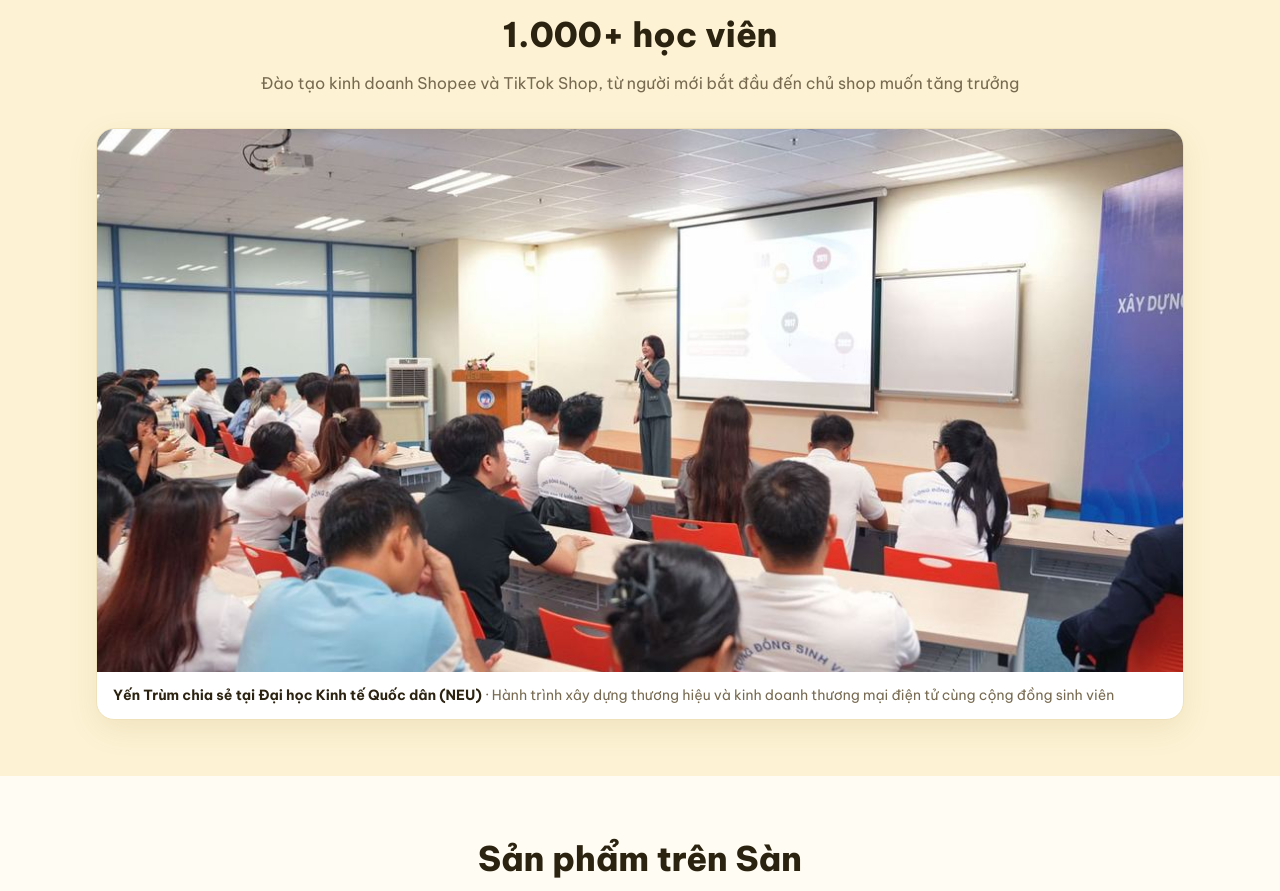
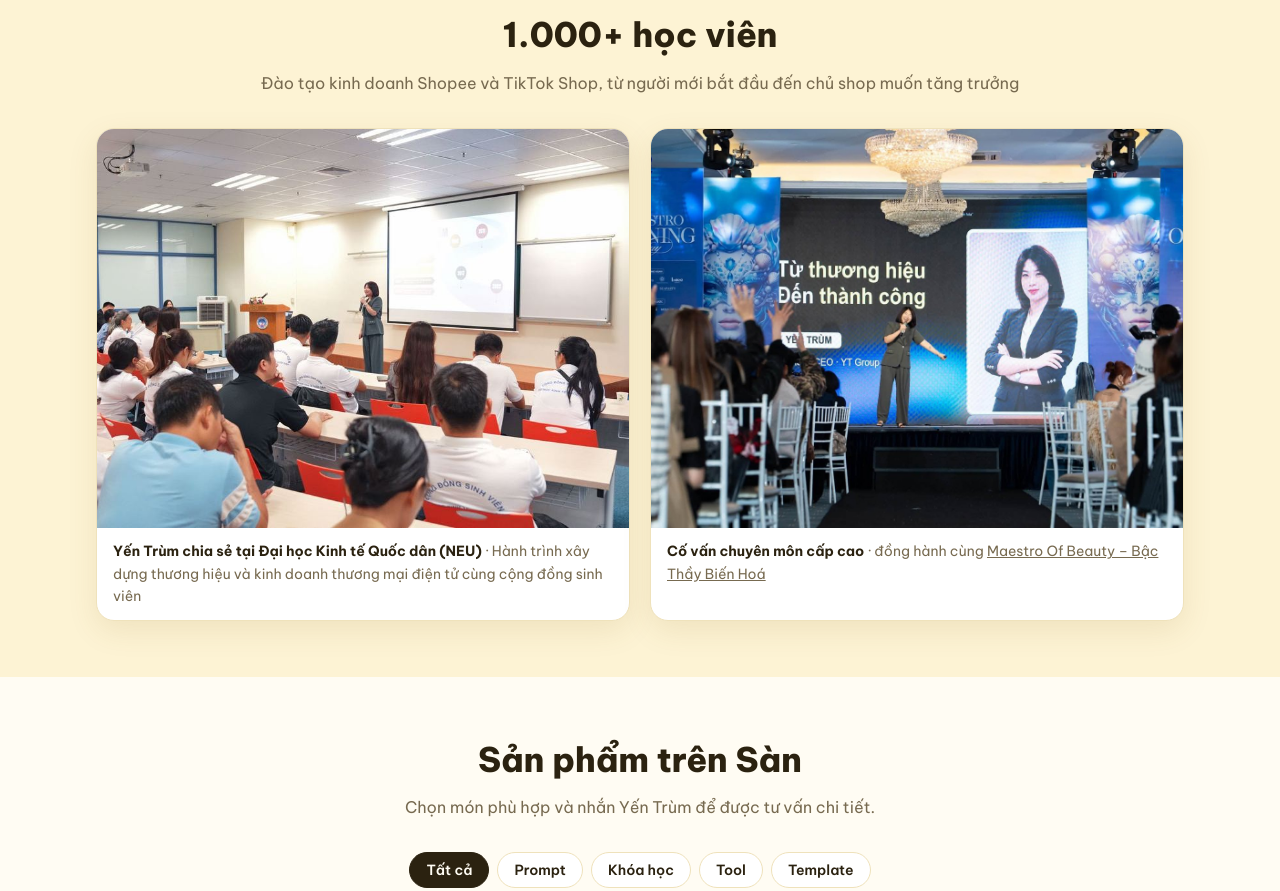
Before and after one commit to yentrum/san, a plain HTML site: page index.html in a window 1280 px wide. Shown: the part 4060-4951 px from the top of the page. Drawn offline with Linux system fonts and the light colour scheme.

Commit message:
Thêm ảnh Maestro Opening Day cạnh ảnh NEU ở mục 1.000+ học viên
Co-Authored-By: Claude Sonnet 5.5 <noreply@anthropic.com>
Claude-Session: https://claude.ai/code/session_01UPxCBUuJkHDuQS9JBcKKd1

```diff
--- a/index.html
+++ b/index.html
@@ -162,6 +162,8 @@ section{padding:56px 0}
 .live{display:grid;grid-template-columns:minmax(0,180px) minmax(0,1fr);gap:18px;align-items:center;margin-top:20px}
 .live img{width:100%;border-radius:16px;display:block}
 /* doi tac */
+.edu-grid{display:grid;grid-template-columns:repeat(2,minmax(0,1fr));gap:20px}
+@media (max-width:700px){.edu-grid{grid-template-columns:1fr}}
 .partners{display:grid;grid-template-columns:repeat(2,minmax(0,1fr));gap:20px}
 @media (max-width:700px){.partners{grid-template-columns:1fr}}
 .partners figure{margin:0;display:flex;flex-direction:column}
@@ -340,7 +342,10 @@ footer{padding:36px 0;border-top:1px solid var(--line);margin-top:56px;color:var
   <section id="hoc-vien" style="background:var(--surface-2)">
     <div class="wrap">
       <div class="sec-head"><h2>1.000+ học viên</h2><p>Đào tạo kinh doanh Shopee và TikTok Shop, từ người mới bắt đầu đến chủ shop muốn tăng trưởng</p></div>
-      <figure class="photo" style="margin:0"><img src="img/chia-se-neu.jpg" alt="Yến Trùm chia sẻ kinh nghiệm kinh doanh thương mại điện tử với sinh viên Đại học Kinh tế Quốc dân" loading="lazy" style="aspect-ratio:16/8;object-fit:cover;object-position:center 40%"><figcaption><b>Yến Trùm chia sẻ tại Đại học Kinh tế Quốc dân (NEU)</b> · Hành trình xây dựng thương hiệu và kinh doanh thương mại điện tử cùng cộng đồng sinh viên</figcaption></figure>
+      <div class="edu-grid">
+        <figure class="photo" style="margin:0"><img src="img/chia-se-neu.jpg" alt="Yến Trùm chia sẻ kinh nghiệm kinh doanh thương mại điện tử với sinh viên Đại học Kinh tế Quốc dân" loading="lazy" style="aspect-ratio:4/3;object-fit:cover;object-position:center 40%"><figcaption><b>Yến Trùm chia sẻ tại Đại học Kinh tế Quốc dân (NEU)</b> · Hành trình xây dựng thương hiệu và kinh doanh thương mại điện tử cùng cộng đồng sinh viên</figcaption></figure>
+        <figure class="photo" style="margin:0"><img src="img/maestro-co-van.jpg" alt="Yến Trùm chia sẻ trên sân khấu Maestro Opening Day với chủ đề Từ thương hiệu đến thành công" loading="lazy" style="aspect-ratio:4/3;object-fit:cover;object-position:center 45%"><figcaption><b>Cố vấn chuyên môn cấp cao</b> · đồng hành cùng <a href="https://web.facebook.com/Maestroofbeauty" target="_blank" rel="noopener">Maestro Of Beauty – Bậc Thầy Biến Hoá</a></figcaption></figure>
+      </div>
     </div>
   </section>
 
```
Also changed, not shown: img/maestro-co-van.jpg (added).
